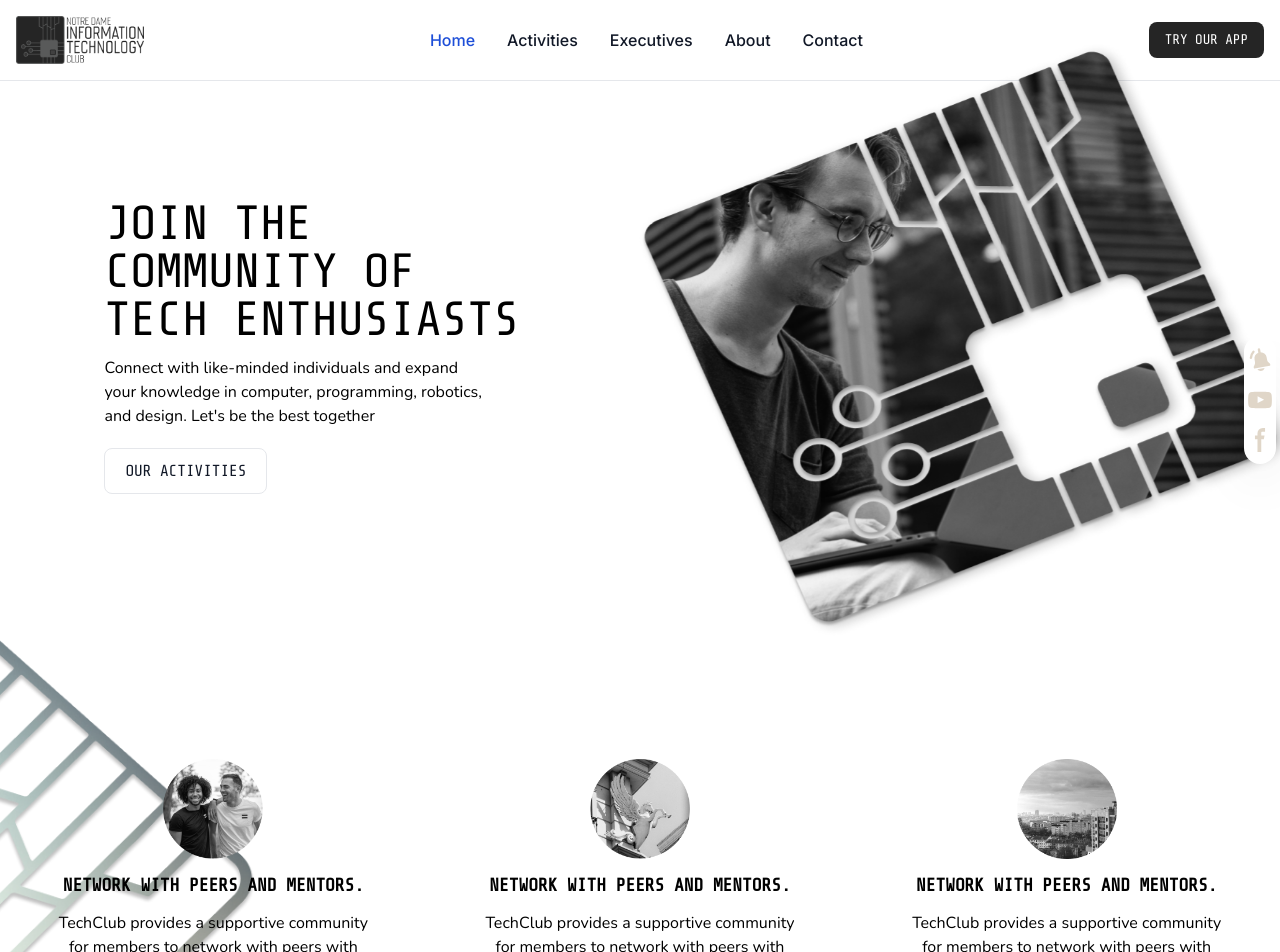
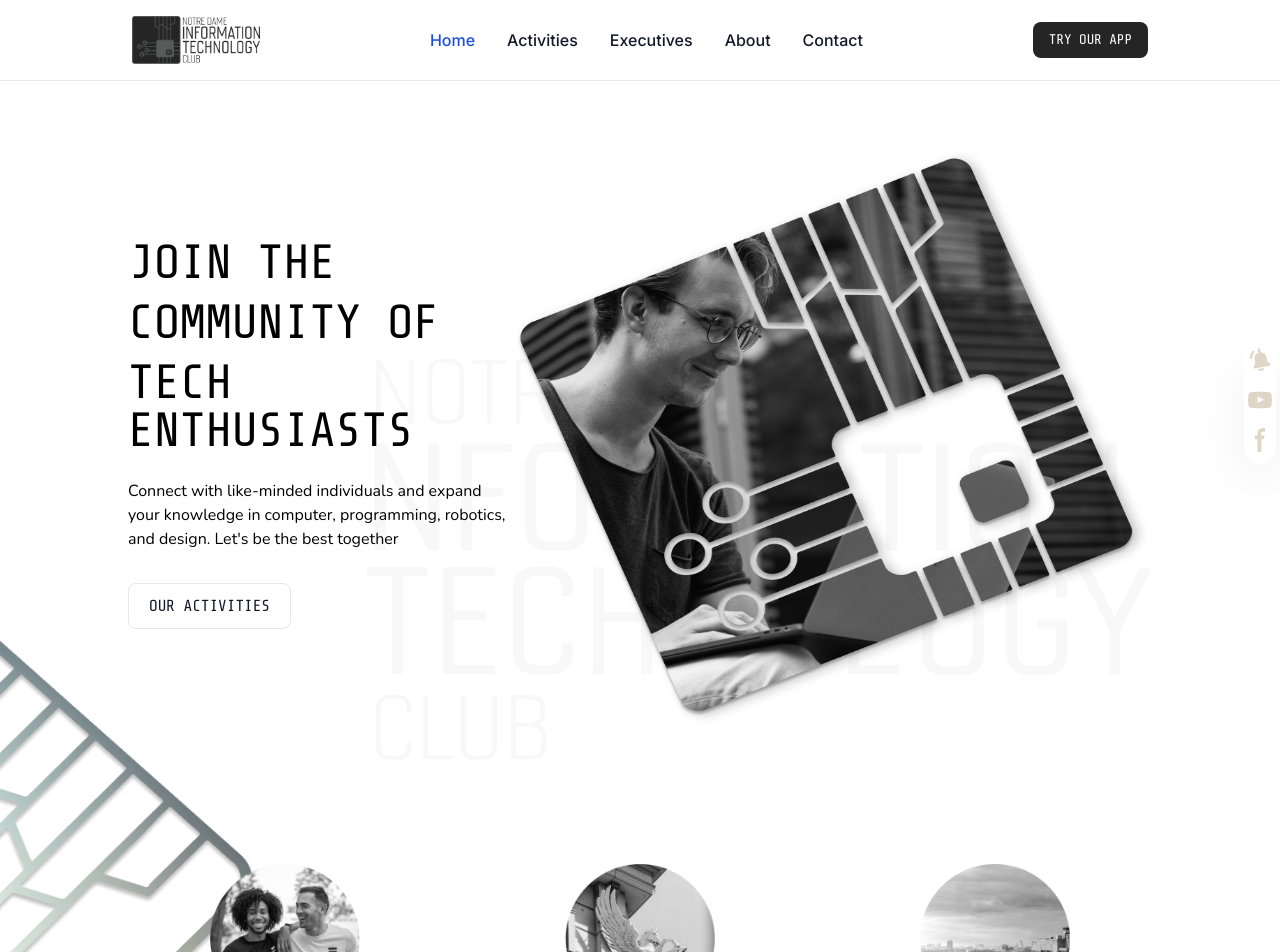
Before and after one commit to nditc/NDITC-WEB, a Next.js app: page / in a window 1280 px wide. Shown: the top 952 px of the page. Built offline with nearby package versions, Linux system fonts and the light colour scheme; what tailwind-gradient-mask-image would draw is missing.

Commit message:
Fixing Modal's corner, home, contact & nav

```diff
--- a/src/app/Components/Executives/Modal.tsx
+++ b/src/app/Components/Executives/Modal.tsx
@@ -49,7 +49,7 @@ const Modal = ({
       ></div>
       <div
         className={
-          'fixed pb-24 md:pb-0 d:mb-0 left-1/2 top-1/2 translate-y-[-50%] translate-x-[-50%] w-full h-full lg:w-4/5 lg:h-4/5 rounded-2xl  bg-white z-[70] shadow-2xl transition' +
+          'fixed pb-24 md:pb-0 d:mb-0 left-1/2 top-1/2 translate-y-[-50%] translate-x-[-50%] w-full h-full lg:w-4/5 lg:h-4/5 md:rounded-2xl  bg-white z-[70] shadow-2xl transition' +
           ' ' +
           (modalState ? 'scale-1' : 'scale-0 pointer-events-none')
         }
--- a/src/app/Components/Navbar.tsx
+++ b/src/app/Components/Navbar.tsx
@@ -1,23 +1,17 @@
-"use client";
+'use client';
 
-import { useState } from "react";
-import Hover from "./Hover";
-import Image from "next/image";
-import Link from "next/link";
+import { useState } from 'react';
+import Hover from './Hover';
+import Image from 'next/image';
+import Link from 'next/link';
 
 const Navbar = () => {
   const [showOptions, setShowOptions] = useState(false);
   return (
     <nav className="bg-white fixed w-full z-20 top-0 start-0 border-b border-gray-200 ">
-      <div className="max-w-screen-xl flex flex-wrap items-center justify-between mx-auto p-4">
+      <div className="container flex flex-wrap items-center justify-between mx-auto py-4 px-1">
         <a href="/" className="flex items-center space-x-3 rtl:space-x-reverse">
-          <Image
-            src="/Logo.png"
-            className="h-12"
-            alt="NDITC Logo"
-            width={128}
-            height={128}
-          />
+          <Image src="/Logo.png" className="h-12" alt="NDITC Logo" width={128} height={128} />
         </a>
         <div className="flex md:order-2 space-x-3 md:space-x-0 rtl:space-x-reverse">
           <button
@@ -54,7 +48,7 @@ const Navbar = () => {
         </div>
         <div
           className={`items-center justify-between w-full md:flex md:w-auto md:order-1 ${
-            showOptions ? "" : "hidden"
+            showOptions ? '' : 'hidden'
           }`}
           id="navbar-sticky"
         >
--- a/src/app/globals.css
+++ b/src/app/globals.css
@@ -1,6 +1,6 @@
-@import url("https://fonts.googleapis.com/css2?family=Roboto:wght@300&family=Share+Tech+Mono&display=swap");
-@import url("https://fonts.googleapis.com/css?family=Nunito:200,300,regular,500,600,700,800,900,200italic,300italic,italic,500italic,600italic,700italic,800italic,900italic");
-@import url("https://fonts.googleapis.com/css?family=Bebas+Neue:regular");
+@import url('https://fonts.googleapis.com/css2?family=Roboto:wght@300&family=Share+Tech+Mono&display=swap');
+@import url('https://fonts.googleapis.com/css?family=Nunito:200,300,regular,500,600,700,800,900,200italic,300italic,italic,500italic,600italic,700italic,800italic,900italic');
+@import url('https://fonts.googleapis.com/css?family=Bebas+Neue:regular');
 
 @tailwind base;
 @tailwind components;
@@ -32,6 +32,10 @@ body {
 * {
   -ms-overflow-style: none; /* IE and Edge */
   scrollbar-width: none; /* Firefox */
+}
+
+.container {
+  @apply max-w-[90vw] xl:max-w-[80vw] 2xl:max-w-[75vw];
 }
 
 .card {
--- a/src/app/page.tsx
+++ b/src/app/page.tsx
@@ -1,44 +1,47 @@
-import Image from "next/image";
-import BlogPost from "./Components/BlogPost";
-import Accordion from "./Components/Accordion";
-import Contact from "./Components/Contact";
+import Image from 'next/image';
+import BlogPost from './Components/BlogPost';
+import Accordion from './Components/Accordion';
+import Contact from './Components/Contact';
 
 export default function Home() {
   const blogPosts: BlogPost[] = [
     {
-      title: "AMD Ryzen is G.O.A.T. I obviously use Ryzen 5700G",
-      date: "18h ago",
+      title: 'AMD Ryzen is G.O.A.T. I obviously use Ryzen 5700G',
+      date: '18h ago',
     },
     {
-      title: "AMD Ryzen is G.O.A.T. I obviously use Ryzen 5700G",
-      date: "18h ago",
+      title: 'AMD Ryzen is G.O.A.T. I obviously use Ryzen 5700G',
+      date: '18h ago',
     },
     {
-      title: "AMD Ryzen is G.O.A.T. I obviously use Ryzen 5700G",
-      date: "18h ago",
+      title: 'AMD Ryzen is G.O.A.T. I obviously use Ryzen 5700G',
+      date: '18h ago',
     },
     {
-      title: "AMD Ryzen is G.O.A.T. I obviously use Ryzen 5700G",
-      date: "18h ago",
+      title: 'AMD Ryzen is G.O.A.T. I obviously use Ryzen 5700G',
+      date: '18h ago',
+    },
+    {
+      title: 'AMD Ryzen is G.O.A.T. I obviously use Ryzen 5700G',
+      date: '18h ago',
     },
   ];
   return (
-    <main className="flex min-h-screen flex-col items-center justify-between pt-24 pl-24 pr-24 overflow-x-hidden">
-      <section className="relative w-screen flex flex-col md:flex-row justify-evenly md:gap-3">
-        <div className="flex flex-col p-10 md:mt-16 items-center md:items-start md:pl-20 pl-0">
-          <h1 className="font-ShareTechTown text-5xl  font-medium text-center md:text-left">
+    <main className="flex container mx-auto flex-col items-center justify-center">
+      <section className="relative w-full min-h-screen flex flex-col md:flex-row justify-center md:justify-between items-center gap-5 md:gap-0  pt-[75px]">
+        <div className="flex flex-col items-center md:items-start md:gap-3 order-2 md:order-1">
+          <h1 className="font-ShareTechTown text-4xl md:text-5xl  font-medium text-center md:text-left">
             JOIN THE
           </h1>
-          <h1 className="font-ShareTechTown text-5xl  font-medium text-center md:text-left">
+          <h1 className="font-ShareTechTown text-4xl md:text-5xl  font-medium text-center md:text-left">
             COMMUNITY OF
           </h1>
-          <h1 className="font-ShareTechTown text-5xl  font-medium text-center md:text-left">
+          <h1 className="font-ShareTechTown text-4xl md:text-5xl  font-medium text-center md:text-left">
             TECH ENTHUSIASTS
           </h1>
           <p className="mt-3 text-base break-words w-[70vw] md:w-[30vw] text-center md:text-left">
-            Connect with like-minded individuals and expand your knowledge in
-            computer, programming, robotics, and design. Let's be the best
-            together
+            Connect with like-minded individuals and expand your knowledge in computer, programming,
+            robotics, and design. Let's be the best together
           </p>
           <button
             type="button"
@@ -48,74 +51,72 @@ export default function Home() {
           </button>
         </div>
         <Image
-          src={"/BigImg.png"}
-          alt={"Image"}
-          className="relative md:bottom-14 md:left-10 z-30"
-          width={660}
-          height={660}
+          src={'/BigImg.png'}
+          alt={'Image'}
+          className="relative max-w-[95vw] sm:max-w-[80vw] md:max-w-[50vw] order-1 md:order-2"
+          width={760}
+          height={760}
         />
+        <img src="/image/bg2.svg" className="absolute bottom-[5vh] right-0" />
       </section>
       <Image
         src="/BigImg2.png"
-        alt={"Image"}
+        alt={'Image'}
         width={256}
         height={256}
         className="absolute left-0 z-[-1] top-[50rem] md:top-[30rem]"
       />
-      <section className="mt-16 flex w-screen flex-col md:flex-row items-center justify-center">
+      <section className="mt-16 flex  flex-col md:flex-row items-center justify-center gap-10">
         <div className="flex flex-col items-center gap-3">
           <Image
-            src={"/Ellipse1.png"}
-            alt={"Image"}
-            width={100}
-            height={100}
+            src={'/Ellipse1.png'}
+            alt={'Image'}
+            width={150}
+            height={150}
             className="hover:scale-110 transition-all"
           />
           <h6 className=" font-bold text-lg text-center font-ShareTechTown">
             NETWORK WITH PEERS AND MENTORS.
           </h6>
-          <p className="w-[76%] text-center text-base">
-            TechClub provides a supportive community for members to network with
-            peers with similar interests and connect with mentors who can guide
-            them in their journey.
+          <p className="text-center text-base">
+            TechClub provides a supportive community for members to network with peers with similar
+            interests and connect with mentors who can guide them in their journey.
           </p>
         </div>
         <div className="flex flex-col items-center gap-3">
           <Image
-            src={"/Ellipse2.png"}
-            alt={"Image"}
-            width={100}
-            height={100}
+            src={'/Ellipse2.png'}
+            alt={'Image'}
+            width={150}
+            height={150}
             className="hover:scale-110 transition-all"
           />
           <h6 className=" font-bold text-lg text-center font-ShareTechTown">
             NETWORK WITH PEERS AND MENTORS.
           </h6>
-          <p className="w-[76%] text-center text-base">
-            TechClub provides a supportive community for members to network with
-            peers with similar interests and connect with mentors who can guide
-            them in their journey.
+          <p className="text-center text-base">
+            TechClub provides a supportive community for members to network with peers with similar
+            interests and connect with mentors who can guide them in their journey.
           </p>
         </div>
         <div className="flex flex-col items-center gap-3">
           <Image
-            src={"/Ellipse3.png"}
-            alt={"Image"}
-            width={100}
-            height={100}
+            src={'/Ellipse3.png'}
+            alt={'Image'}
+            width={150}
+            height={150}
             className="hover:scale-110 transition-all"
           />
           <h6 className=" font-bold text-lg text-center font-ShareTechTown">
             NETWORK WITH PEERS AND MENTORS.
           </h6>
-          <p className="w-[76%] text-center text-base">
-            TechClub provides a supportive community for members to network with
-            peers with similar interests and connect with mentors who can guide
-            them in their journey.
+          <p className="text-center text-base">
+            TechClub provides a supportive community for members to network with peers with similar
+            interests and connect with mentors who can guide them in their journey.
           </p>
         </div>
       </section>
-      <section className="flex flex-col gap-7 items-center">
+      <section className="flex flex-col gap-7 items-start  justify-start">
         <h1 className=" text-center md:text-left font-ShareTechTown font-bold text-3xl mt-36">
           CHECK OUT OUR BLOGS
         </h1>
@@ -133,7 +134,7 @@ export default function Home() {
           <div className="w-[90vw] md:w-[30rem] h-56 bg-[#2E2E2E] rounded flex hover:scale-110 transition-all">
             <Image
               src="/Cover.png"
-              alt={"Image"}
+              alt={'Image'}
               width={256}
               height={256}
               className="flex-1 object-cover"
@@ -142,15 +143,13 @@ export default function Home() {
               <h1 className="p-1 text-white font-Roboto font-bold text-base w-[90%] break-words mt-1">
                 Inter College Programming Contest
               </h1>
-              <p className="font-Roboto text-white text-base ml-1 mt-1 font-light">
-                19h ago
-              </p>
+              <p className="font-Roboto text-white text-base ml-1 mt-1 font-light">19h ago</p>
             </div>
           </div>
           <div className="w-[90vw] md:w-[30rem] h-56 bg-[#2E2E2E] rounded flex hover:scale-110 transition-all">
             <Image
               src="/Cover.png"
-              alt={"Image"}
+              alt={'Image'}
               width={256}
               height={256}
               className="flex-1 object-cover"
@@ -159,9 +158,7 @@ export default function Home() {
               <h1 className="p-1 text-white font-Roboto font-bold text-base w-[90%] break-words mt-1">
                 Inter College Programming Contest
               </h1>
-              <p className="font-Roboto text-white text-base ml-1 mt-1 font-light">
-                19h ago
-              </p>
+              <p className="font-Roboto text-white text-base ml-1 mt-1 font-light">19h ago</p>
             </div>
           </div>
         </div>
@@ -169,7 +166,7 @@ export default function Home() {
       <div className="w-screen mt-16">
         <Image
           src="/Sectors.png"
-          alt={"Sectors Image"}
+          alt={'Sectors Image'}
           width={2048}
           height={2048}
           className="w-full"
```
Also changed, not shown: src/app/Components/Contact.tsx (+11 -20 lines).
